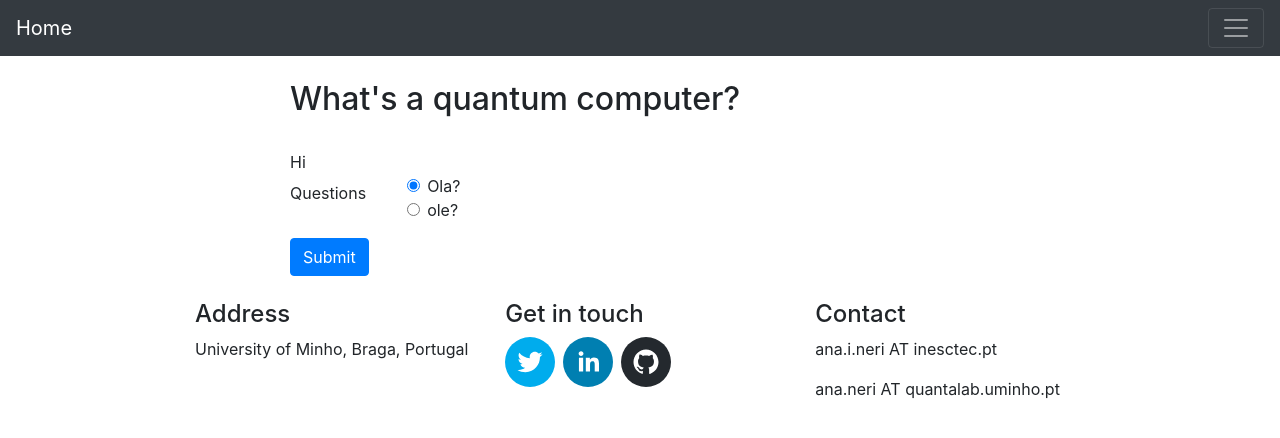
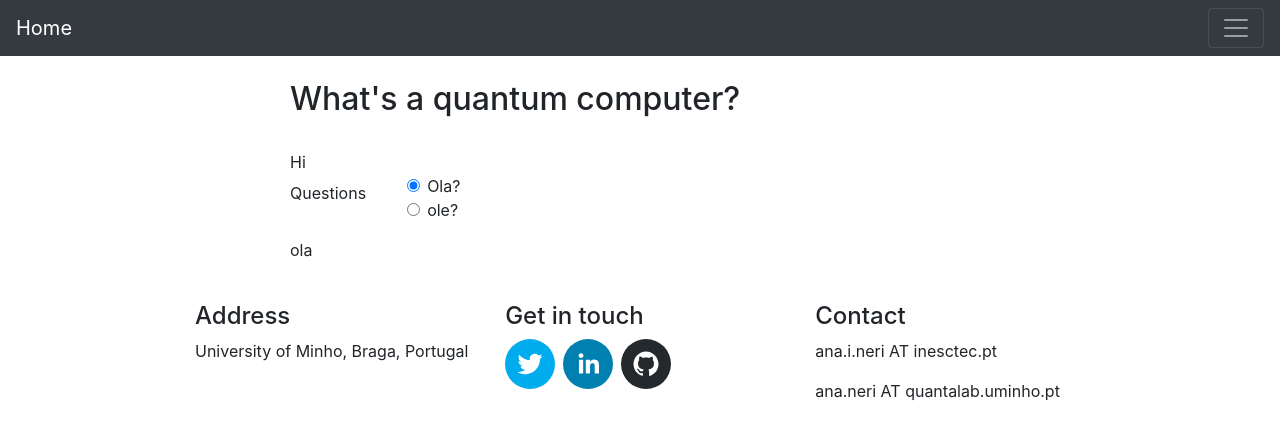
Before and after one commit to AnaNeri/myBlog, a React (Create React App) app: page /blog/quantumComputer in a window 1280 px wide. Both pictures are taken after a click on the radio button "Ola?". Shown: the top 438 px of the page. Built offline with nearby package versions, Linux system fonts and the light colour scheme.

Commit message:
Add Multiple Choices

```diff
--- a/src/containers/Blog/MultipleChoiceEntry.js
+++ b/src/containers/Blog/MultipleChoiceEntry.js
@@ -3,15 +3,10 @@ import Container from 'react-bootstrap/Container'
 import Row from 'react-bootstrap/Row';
 import Col from 'react-bootstrap/Col';
 import Form from 'react-bootstrap/Form';
-import Button from 'react-bootstrap/Button';
 
 function MultipleChoiceEntryContent({title="Tmp title", text="Hi", questions=[]}) {
   const [value, setValue] = React.useState(null);
-  const handleSubmit = e =>  {
-    e.preventDefault();
-    console.log("LMAO");
-    console.log(e.currentTarget);
-  };
+  const handleSubmit = e => setValue(e.target.value);
 
   return (
     <div>
@@ -26,7 +21,7 @@ function MultipleChoiceEntryContent({title="Tmp title", text="Hi", questions=[]}
 			      </h2>
 			      <br/>
 			          {text}
-              <Form onSubmite={handleSubmit}>
+            <Form>
              <Form.Group as={Row} role="form" value={value} >
               <Form.Label as="legend" column sm={2} >
                 Questions
@@ -34,22 +29,21 @@ function MultipleChoiceEntryContent({title="Tmp title", text="Hi", questions=[]}
               <Col sm={10}>
                 {questions.map(e => (
                 <div>
-                {e.questions}
                 <Form.Check
                   value={e.question}
                   type="radio"
                   label={e.question}
                   name="formHorizontalRadios"
                   id={e.question}
+                  onChange={handleSubmit}
                 />
                 </div>
                 ))}
               </Col>
              </Form.Group>
 
-              <Button type="submit">Submit</Button>
               </Form>
-
+            {value && <p> {questions.find(q => q.question === value).answer}</p>}
 			</Col>
 			</Row>
 		</Col>
```
